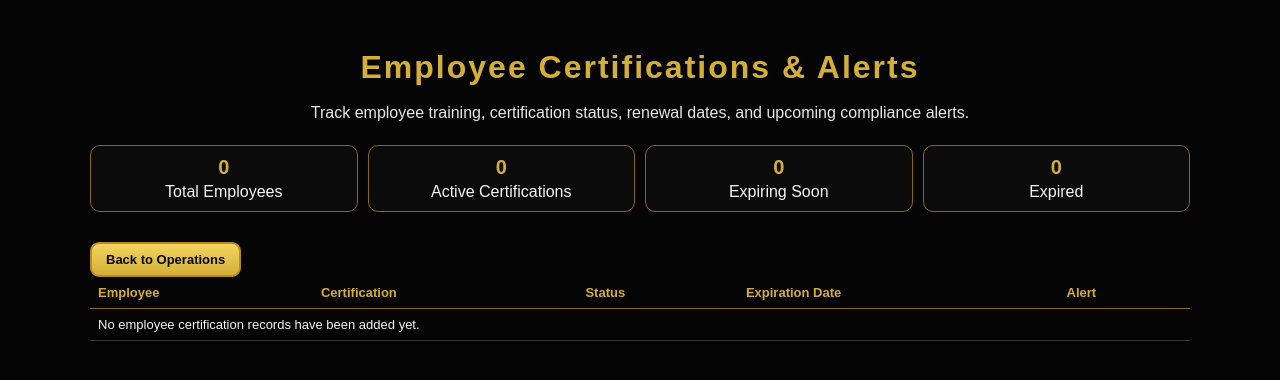
After one commit to Pearlzzpearlzz/Nilpf-store, a Flask app: page /employee-certifications in a window 1280 px wide. The commit adds this page. Shown: the top 380 px of the page. Run offline with Flask 3, Linux system fonts and the light colour scheme; the visitor is signed in with stand-in values (Sample User, id 1).

Commit message:
Add employee certification dashboard link

```diff
--- a/app.py
+++ b/app.py
@@ -758,6 +758,78 @@ def tsh_program_tools():
     return render_template("tsh_program_tools.html")
 
 
+
+
+EMPLOYEE_CERTS_FILE = "data/employee_certifications.json"
+
+def load_employee_certs():
+    import json, os
+    if not os.path.exists(EMPLOYEE_CERTS_FILE):
+        return []
+    with open(EMPLOYEE_CERTS_FILE, "r") as f:
+        return json.load(f)
+
+def save_employee_certs(records):
+    import json, os
+    os.makedirs("data", exist_ok=True)
+    with open(EMPLOYEE_CERTS_FILE, "w") as f:
+        json.dump(records, f, indent=2)
+
+def employee_cert_status(expiration_date):
+    from datetime import datetime, date
+    if not expiration_date:
+        return "No Expiration"
+    try:
+        exp = datetime.strptime(expiration_date, "%Y-%m-%d").date()
+    except ValueError:
+        return "Date Error"
+
+    today = date.today()
+    days_left = (exp - today).days
+
+    if days_left < 0:
+        return "Expired"
+    if days_left <= 30:
+        return "Expiring Soon"
+    return "Current"
+
+
+@app.route("/employee-certifications", methods=["GET", "POST"])
+def employee_certifications():
+    if not session.get("logged_in"):
+        return redirect(url_for("login"))
+
+    from datetime import datetime
+
+    records = load_employee_certs()
+
+    if request.method == "POST":
+        record = {
+            "employee_name": request.form.get("employee_name", "").strip(),
+            "role": request.form.get("role", "").strip(),
+            "credential": request.form.get("credential", "").strip(),
+            "completed_date": request.form.get("completed_date", "").strip(),
+            "expiration_date": request.form.get("expiration_date", "").strip(),
+            "notes": request.form.get("notes", "").strip(),
+            "created_at": datetime.now().strftime("%Y-%m-%d %I:%M %p")
+        }
+
+        record["status"] = employee_cert_status(record["expiration_date"])
+        records.append(record)
+        save_employee_certs(records)
+        return redirect(url_for("employee_certifications"))
+
+    for record in records:
+        record["status"] = employee_cert_status(record.get("expiration_date", ""))
+
+    counts = {
+        "Current": sum(1 for r in records if r.get("status") == "Current"),
+        "Expiring Soon": sum(1 for r in records if r.get("status") == "Expiring Soon"),
+        "Expired": sum(1 for r in records if r.get("status") == "Expired"),
+        "No Expiration": sum(1 for r in records if r.get("status") == "No Expiration")
+    }
+
+    return render_template("employee_certifications.html", records=records, counts=counts)
 
 
 @app.route("/participant-checkin-checkout", methods=["GET", "POST"])
--- /dev/null
+++ b/templates/employee_certifications.html
@@ -0,0 +1,186 @@
+<!DOCTYPE html>
+<html>
+<head>
+  <title>Employee Certifications & Alerts</title>
+  <style>
+    body {
+      margin: 0;
+      background: #050505;
+      color: #f5f5f5;
+      font-family: Arial, sans-serif;
+    }
+
+    .wrap {
+      max-width: 1100px;
+      margin: 0 auto;
+      padding: 28px 18px;
+    }
+
+    h1 {
+      color: #d4af37;
+      text-align: center;
+      letter-spacing: 2px;
+      margin-bottom: 8px;
+    }
+
+    .subtitle {
+      text-align: center;
+      color: #e8e8e8;
+      margin-bottom: 20px;
+      line-height: 1.4;
+    }
+
+    .panel {
+      background: #101010;
+      border: 2px solid #d4af37;
+      border-radius: 14px;
+      padding: 16px;
+      margin-bottom: 18px;
+      box-shadow: 0 8px 20px rgba(0,0,0,.35);
+    }
+
+    label {
+      display: block;
+      color: #d4af37;
+      font-weight: bold;
+      margin: 8px 0 4px;
+      font-size: 13px;
+    }
+
+    input, select, textarea {
+      width: 100%;
+      box-sizing: border-box;
+      background: #050505;
+      color: #fff;
+      border: 1px solid #b88d1b;
+      border-radius: 8px;
+      padding: 8px;
+      font-size: 13px;
+    }
+
+    textarea {
+      min-height: 55px;
+      resize: vertical;
+    }
+
+    .form-grid {
+      display: grid;
+      grid-template-columns: repeat(3, 1fr);
+      gap: 12px;
+    }
+
+    .counts {
+      display: grid;
+      grid-template-columns: repeat(4, 1fr);
+      gap: 10px;
+      margin-bottom: 18px;
+    }
+
+    .count-card {
+      background: #0b0b0b;
+      border: 1px solid #8a680f;
+      border-radius: 10px;
+      padding: 10px;
+      text-align: center;
+    }
+
+    .count-card strong {
+      display: block;
+      color: #d4af37;
+      font-size: 20px;
+      margin-bottom: 4px;
+    }
+
+    .button {
+      display: inline-block;
+      text-decoration: none;
+      color: #050505;
+      background: linear-gradient(180deg, #f4d55f, #d4af37);
+      border: 2px solid #b88d1b;
+      border-radius: 9px;
+      padding: 8px 14px;
+      font-size: 13px;
+      font-weight: 900;
+      margin-top: 12px;
+      cursor: pointer;
+    }
+
+    table {
+      width: 100%;
+      border-collapse: collapse;
+      font-size: 13px;
+    }
+
+    th {
+      color: #d4af37;
+      border-bottom: 1px solid #8a680f;
+      padding: 8px;
+      text-align: left;
+    }
+
+    td {
+      border-bottom: 1px solid #333;
+      padding: 8px;
+      vertical-align: top;
+    }
+  </style>
+</head>
+<body>
+  <div class="wrap">
+    <h1>Employee Certifications & Alerts</h1>
+    <p class="subtitle">
+      Track employee training, certification status, renewal dates, and upcoming compliance alerts.
+    </p>
+
+    <div class="counts">
+      <div class="count-card">
+        <strong>{{ records|length }}</strong>
+        Total Employees
+      </div>
+      <div class="count-card">
+        <strong>{{ counts.get('Current', 0) }}</strong>
+        Active Certifications
+      </div>
+      <div class="count-card">
+        <strong>{{ counts.get('Expiring Soon', 0) }}</strong>
+        Expiring Soon
+      </div>
+      <div class="count-card">
+        <strong>{{ counts.get('Expired', 0) }}</strong>
+        Expired
+      </div>
+    </div>
+
+    <a class="button" href="/operations">Back to Operations</a>
+
+    <table>
+      <thead>
+        <tr>
+          <th>Employee</th>
+          <th>Certification</th>
+          <th>Status</th>
+          <th>Expiration Date</th>
+          <th>Alert</th>
+        </tr>
+      </thead>
+      <tbody>
+        {% if records %}
+          {% for cert in records %}
+            <tr>
+              <td>{{ cert.get('employee_name','') }}</td>
+              <td>{{ cert.get('certification_name','') }}</td>
+              <td>{{ cert.get('status','') }}</td>
+              <td>{{ cert.get('expiration_date','') }}</td>
+              <td>{{ cert.get('alert','') }}</td>
+            </tr>
+          {% endfor %}
+        {% else %}
+          <tr>
+            <td colspan="5">No employee certification records have been added yet.</td>
+          </tr>
+        {% endif %}
+      </tbody>
+    </table>
+  </div>
+</body>
+</html>
--- a/templates/tsh_program_tools.html
+++ b/templates/tsh_program_tools.html
@@ -120,7 +120,7 @@
           <h2>Employee Certifications</h2>
           <p>Staff certifications, expiration dates, and alert status.</p>
         </div>
-        <a class="button" href="#">Coming Soon</a>
+        <a class="button" href="/employee-certifications">Open Employee Certifications</a>
       </article>
 
       <article class="card">
```
Also changed, not shown: MR_IR_RECORD.md (added, +18 -0 lines).
